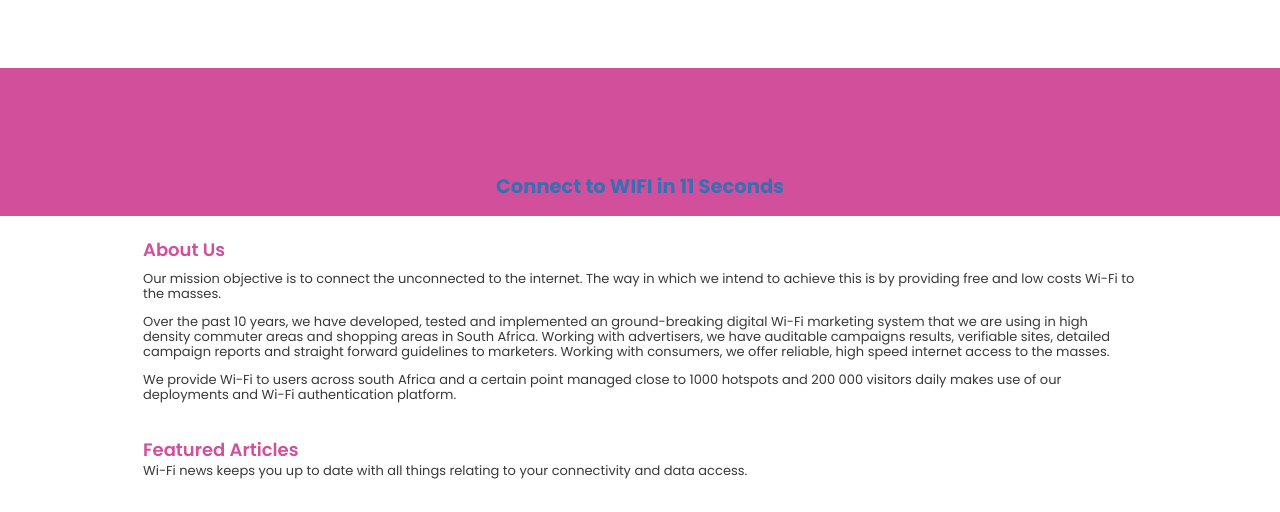
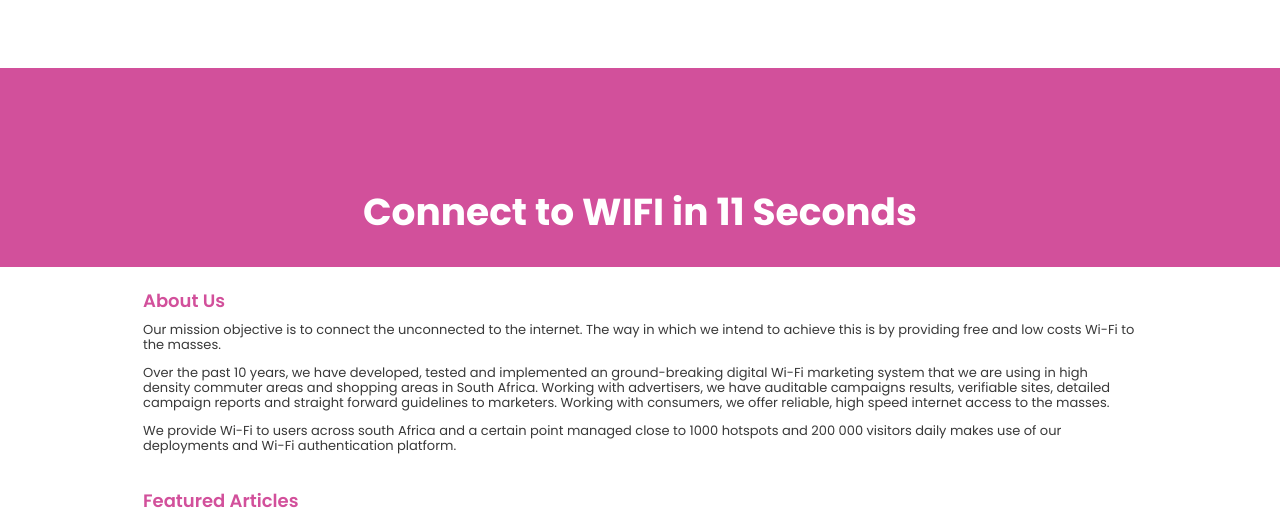
Before and after one commit to arnostrauss19870605/wifin, a Django app: page /index/ in a window 1280 px wide. Shown: the part 60-572 px from the top of the page. Run offline with Django 4.2, Linux system fonts and the light colour scheme; data that the repository does not hold is empty; some libraries are stand-ins or nearby versions.

Commit message:
Changed index font colour and seize of header

```diff
--- a/templates/index.html
+++ b/templates/index.html
@@ -187,10 +187,10 @@
 			<!-- .Header  -->
 			<!-- Content  -->
 
-			<div class="row"  style="padding-top: 7%; padding-bottom: 0px; margin-top: 10%; text-align: center;border: 2px solid #D2509B;background-color: #D2509B;color:#386FB3">
+			<div class="row"  style="padding-top: 7%; padding-bottom: 0px; margin-top: 10%; text-align: center;border: 2px solid #D2509B;background-color: #D2509B;color:#FFFF; font-size: 25px;">
 				<div id="myHeader" class="button" onclick="watchVidModal()" style="text-align: center; margin: 0 auto; width: 100%;">
 					<i class="fa fa-wifi" aria-hidden="true" style="font-size: 2.5em;"></i>
-					<h2 id="connectTxt" style="display: none;">Click HERE to connect to Wi-Fi NOW</h2>
+					<h2 id="connectTxt" style="display: none; color:white;">Click HERE to connect to Wi-Fi NOW</h2>
 					<h2 id="countdown"></h2>
 					<p id="noticeTxt" ></p>
 				</div>
```
